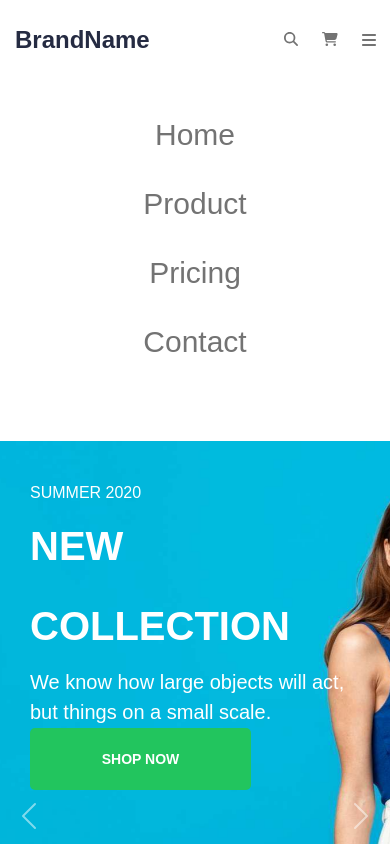
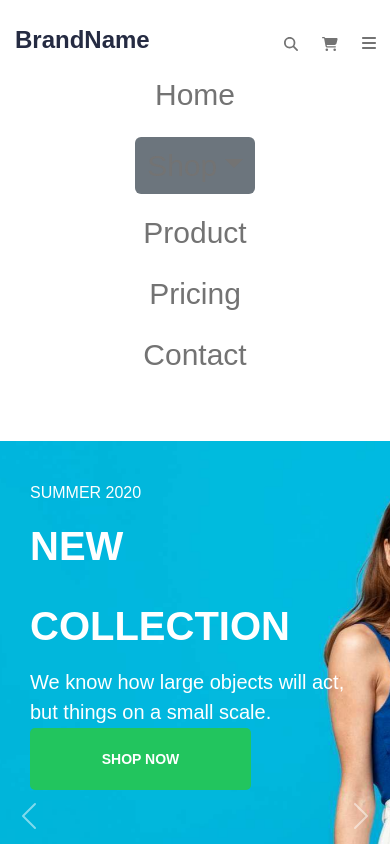
Before and after one commit to gokhangultan/gokhan-ecommerce, a React (Vite) app: page / in a window 390 px wide. Both pictures are taken after a click on the button 369 px from the left and 40 px from the top of the page. Shown: the top 844 px of the page. Built offline with nearby package versions, Linux system fonts and the light colour scheme.

Commit message:
all responsive done for home page, arbitrary and media queries cleaned

```diff
--- a/src/components/FeaturedCard.jsx
+++ b/src/components/FeaturedCard.jsx
@@ -17,10 +17,10 @@ export default function CategoryCard() {
                     <h4 className="text-xl leading-7">Loudest à la Madison #1 (L'integral)</h4>
                     <p>We focus on ergonomics and meeting you where you work. It's only a keystroke away.</p>
                     <div className="flex justify-between">
-                        <h6 className="text-xs font-container leading-4 text-[#737373]"><FontAwesomeIcon icon={faClock} style={{ color: "#8EC2F2" }} /> 22 April 2021</h6>
-                        <h6 className="text-xs font-container leading-4 text-[#737373]"><FontAwesomeIcon icon={faChartLine} style={{ color: "#23856D" }} /> 10 comments</h6>
+                        <h6 className="text-xs font-container leading-4 secondary-text "><FontAwesomeIcon icon={faClock} style={{ color: "#8EC2F2" }} /> 22 April 2021</h6>
+                        <h6 className="text-xs font-container leading-4 secondary-text "><FontAwesomeIcon icon={faChartLine} style={{ color: "#23856D" }} /> 10 comments</h6>
                     </div>
-                    <button className="hover:border-1 hover:border-[#23A6F0]  w-[101px] h-[24px] hover:bg-[#23A6F0] hover:text-white rounded-xl text-secondaryColor text-sm leading-6">Learn More <FontAwesomeIcon icon={faChevronRight} style={{ color: "#8EC2F2" }} /> </button>
+                    <button className="hover:border-1">Learn More <FontAwesomeIcon icon={faChevronRight} style={{ color: "#8EC2F2" }} /> </button>
                 </div>
             </div>
         </div>
--- a/src/index.css
+++ b/src/index.css
@@ -10,19 +10,6 @@
 @tailwind utilities;
 
 @media screen and (max-width:1940px) {
-  .mobile-menu nav {
-    display: none;
-    flex-direction: column;
-  }
-
-  .font-menu button {
-    display: none;
-  }
-
-  .mobile-logo {
-    display: none;
-  }
-
   .carousel-item img {
     height: 1500px;
     object-fit: cover;
@@ -37,19 +24,6 @@
 }
 
 @media screen and (max-width:1580px) {
-  .mobile-menu nav {
-    display: none;
-    flex-direction: column;
-  }
-
-  .font-menu button {
-    display: none;
-  }
-
-  .mobile-logo {
-    display: none;
-  }
-
   .carousel-item img {
     height: 750px;
     object-fit: cover;
@@ -62,23 +36,37 @@
     margin-left: 300px;
     margin-top: 120px;
   }
-
 }
 
 @media screen and (max-width:1440px) {
-  .mobile-menu nav {
-    display: none;
-    flex-direction: column;
+  .carousel-item img {
+    height: 750px;
+    object-fit: cover;
   }
 
-  .font-menu button {
-    display: none;
+  .carousel-item2 img {
+    height: 750px;
+    object-fit: contain;
+    margin-left: 300px;
+    margin-top: 120px;
+  }
+}
+
+@media screen and (max-width:1200px) {
+  .carousel-item img {
+    height: 750px;
+    object-fit: cover;
   }
 
-  .mobile-logo {
-    display: none;
+  .carousel-item2 img {
+    height: 750px;
+    object-fit: contain;
+    margin-left: 300px;
+    margin-top: 120px;
   }
+}
 
+@media screen and (max-width:992px) {
   .carousel-item img {
     height: 750px;
     object-fit: cover;
@@ -91,96 +79,16 @@
     margin-top: 120px;
   }
 
-}
-
-@media screen and (max-width:1200px) {
-  .mobile-menu nav {
-    display: none;
-    flex-direction: column;
-  }
-
-  .font-menu button {
-    display: none;
-  }
-
-  .mobile-logo {
-    display: none;
-  }
-
-  .carousel-item img {
-    height: 750px;
-    object-fit: cover;
-  }
-
-  .carousel-item2 img {
-    height: 750px;
-    object-fit: contain;
-    margin-left: 300px;
-    margin-top: 120px;
-  }
-
-}
-
-@media screen and (max-width:992px) {
-  .mobile-menu nav {
-    display: none;
-    flex-direction: column;
-  }
-
-  .font-menu button {
-    display: none;
-  }
-
-  .mobile-logo {
-    display: none;
-  }
-
-  .carousel-item img {
-    height: 750px;
-    object-fit: cover;
-  }
-
-  .product-mapping {
-    display: flex;
-    flex-direction: row
-  }
-
-  .carousel-item2 img {
-    height: 750px;
-    object-fit: contain;
-    margin-left: 300px;
-    margin-top: 120px;
-  }
-
   .featured-card {
     display: flex;
     flex-direction: column;
-
   }
 }
 
 @media screen and (max-width:768px) {
-  .mobile-menu nav {
-    display: none;
-    flex-direction: column;
-  }
-
-  .font-menu button {
-    display: none;
-  }
-
-  .mobile-logo {
-    display: none;
-  }
-
   .carousel-item img {
     height: 750px;
     object-fit: cover;
-  }
-
-  .product-mapping {
-    display: flex;
-    flex-direction: column
   }
 
   .carousel-item2 img {
@@ -189,34 +97,12 @@
     margin-left: 220px;
     margin-top: 220px;
   }
-
-  .carousel-2 {
-    margin-left: 5px;
-  }
 }
 
 @media screen and (max-width:640px) {
-  .mobile-menu nav {
-    display: flex;
-    flex-direction: column;
-  }
-
-  .font-menu button {
-    display: flex;
-  }
-
-  .mobile-logo {
-    display: flex;
-  }
-
   .carousel-item img {
     height: 750px;
     object-fit: cover;
-  }
-
-  .product-mapping {
-    display: flex;
-    flex-direction: column
   }
 
   .carousel-item2 img {
@@ -237,23 +123,9 @@
 }
 
 @media screen and (max-width:576px) {
-  .mobile-menu nav {
-    display: flex;
-    flex-direction: column;
-  }
-
-  .font-menu button {
-    display: flex;
-  }
-
   .carousel-item img {
     height: 750px;
     object-fit: cover;
-  }
-
-  .product-mapping {
-    display: flex;
-    flex-direction: column
   }
 
   .carousel-item2 img {
--- a/src/layouts/Footer.jsx
+++ b/src/layouts/Footer.jsx
@@ -65,14 +65,14 @@ export default function Footer() {
                                 onChange={handleInputChange}
                                 className="pl-2 py-3 rounded-md border-1 border-[#E6E6E6] text-gray-500 bg-[#F9F9F9]"
                             />
-                            <button type="submit" className="bg-[#23A6F0] text-[#E6E6E6] rounded-md border-1 w-[117px] h-[58px] hover:bg-white hover:text-[#23A6F0] hover:border-[#23A6F0]">Subscribe</button>
+                            <button type="submit" className="bg-[#23A6F0] text-[#E6E6E6] rounded-md border-1 w-[117px] h-[58px] hover:bg-white hover:primary-text hover:border-[#23A6F0]">Subscribe</button>
                         </form>
-                        <p className="text-[#737373] text-xs leading-7">Lore imp sum dolor Amit</p>
+                        <p className="secondary-text  text-xs leading-7">Lore imp sum dolor Amit</p>
                     </div>
                 </div>
             </div>
             <div className="w-[full] px-[50px] sm:px-[195px] py-4 bg-[#FAFAFA]">
-                <h6 className="font-bold leading-6 text-sm text-[#737373] text-center ">Made With Love By Gokhan Gultan All Right Reserved </h6>
+                <h6 className="font-bold leading-6 text-sm secondary-text  text-center ">Made With Love By Gokhan Gultan All Right Reserved </h6>
             </div>
         </div>
     )
--- a/src/layouts/Header.jsx
+++ b/src/layouts/Header.jsx
@@ -2,62 +2,94 @@ import { FontAwesomeIcon } from "@fortawesome/react-fontawesome";
 import { faUser, faHeart } from "@fortawesome/free-regular-svg-icons";
 import { faMagnifyingGlass, faCartShopping, faBars } from "@fortawesome/free-solid-svg-icons";
 import React, { useState } from 'react';
+import {
+    Dropdown,
+    DropdownToggle,
+    DropdownMenu,
+    DropdownItem,
+} from 'reactstrap';
 
-export default function Header() {
+export default function Header({ direction, ...args }) {
     const [isMenuVisible, setMenuVisible] = useState(false);
 
     const toggleMenuVisibility = () => {
         setMenuVisible(!isMenuVisible);
     };
+    const [dropdownOpen, setDropdownOpen] = useState(false);
+
+    const toggle = () => setDropdownOpen((prevState) => !prevState);
 
     return (
-        <header className={`xl:mx-[118px] lg:mx-[30px] md:mx-[15px] mx-[10px] xl:h-[91px] lg:h-[91px] md:h-[91px] sm:h-[91px] ${isMenuVisible ? 'h-[441px]' : ''} pt-4`} >
+        <header className={`xl:mx-[118px] lg:mx-[30px] md:mx-[15px] mx-[10px] lg:h-[91px]   ${isMenuVisible ? 'h-[441px]' : ''} pt-4`} >
             <div className='flex '>
-                <div className='hidden  sm:flex xl:flex lg:flex md:flex basis-2/5 '>
-                    <h3 className=' font-container xl:mx-[136px] lg:mx-[40px] md:mx-[20px] mx-[5px] text-[24px] font-bold font- text-[#252B42] leading-8'>BrandName</h3>
+                <div className='hidden  sm:hidden xl:flex lg:flex md:hidden basis-2/5 '>
+                    <h3 className=' xl:mx-[136px] lg:mx-[40px] md:mx-[20px] mx-[5px] text-[24px] font-bold font- text-[#252B42] leading-8'>BrandName</h3>
                 </div>
-                <div className=' sm:flex xl:flex lg:flex md:flex basis-4/5 mx-1'>
+                <div className=' sm:hidden xl:flex lg:flex md:hidden basis-4/5 mx-1'>
                     <nav className='hidden sm:flex xl:flex lg:flex md:flex xl:gap-4 sm:gap-2'>
                         <button>Home</button>
-                        <button onClick={toggleMenuVisibility} className="relative">Shop</button>
-                        <div className={`dropdown-content ${isMenuVisible ? 'absolute top-16 flex flex-row gap-3' : 'hidden'}`}>
-                            <a href="#">About</a>
-                            <a href="#">Team</a>
-                            <a href="#">Contact</a>
-                        </div>
+                        <Dropdown isOpen={dropdownOpen} toggle={toggle} direction={direction}>
+                            <DropdownToggle caret className="text-black border-none mt-1 hover:bg-gray-300">Shop</DropdownToggle>
+                            <DropdownMenu {...args}>
+
+                                <DropdownItem text>Team</DropdownItem>
+                                <DropdownItem disabled>Action (disabled)</DropdownItem>
+                                <DropdownItem divider />
+                                <DropdownItem header>Category</DropdownItem>
+                                <DropdownItem>For Men</DropdownItem>
+                                <DropdownItem>For Women</DropdownItem>
+                                <DropdownItem>Accessories</DropdownItem>
+                                <DropdownItem>For Kids Action</DropdownItem>
+                            </DropdownMenu>
+                        </Dropdown>
                         <button>About</button>
                         <button>Blog</button>
                         <button>Contact</button>
                         <button>Pages</button>
+
                     </nav>
                 </div>
                 <div className='flex basis-2/5 mx-1'>
-                    <div className=' hidden  sm:flex xl:flex lg:flex md:flex gap-4 '>
-                        <button className='font-container  text-primaryColor text-sm hover:text-white hover:bg-primaryColor rounded p-1'><FontAwesomeIcon icon={faUser} /> Login / Register</button>
-                        <button className='font-container text-primaryColor text-sm hover:text-white hover:bg-primaryColor rounded p-1'><FontAwesomeIcon icon={faMagnifyingGlass} /> </button>
-                        <button className='font-container text-primaryColor text-sm hover:text-white hover:bg-primaryColor rounded p-1'><FontAwesomeIcon icon={faCartShopping} /> 1</button>
-                        <button className='font-container text-primaryColor text-sm hover:text-white hover:bg-primaryColor rounded p-1'><FontAwesomeIcon icon={faHeart} /> 1</button>
+                    <div className=' hidden  sm:hidden xl:flex lg:flex md:hidden gap-4 '>
+                        <button className='  header-button'><FontAwesomeIcon icon={faUser} /> Login / Register</button>
+                        <button className=' header-button'><FontAwesomeIcon icon={faMagnifyingGlass} /> </button>
+                        <button className=' header-button'><FontAwesomeIcon icon={faCartShopping} /> 1</button>
+                        <button className=' header-button'><FontAwesomeIcon icon={faHeart} /> 1</button>
                     </div>
                 </div>
             </div>
             <div className="flex justify-between">
-                <div className='flex  mobile-logo'>
-                    <h3 className=' font-container xl:mx-[136px] lg:mx-[40px] md:mx-[20px] mx-[5px] text-[24px] font-bold font- text-[#252B42] leading-8 pb-2'>BrandName</h3>
+                <div className='flex lg:hidden  '>
+                    <h3 className='  xl:mx-[136px] lg:mx-[40px] md:mx-[20px] mx-[5px] text-[24px] font-bold font- text-[#252B42] leading-8 pb-2'>BrandName</h3>
                 </div>
-                <div className='flex-2 mx-1 my-2 font-menu'>
+                <div className='flex-2 mx-1 my-2 flex lg:hidden'>
                     <div className='flex gap-4 '>
-                        <button className='font-container text-secondaryColor text-sm'><FontAwesomeIcon icon={faMagnifyingGlass} /> </button>
-                        <button className='font-container text-secondaryColor text-sm '><FontAwesomeIcon icon={faCartShopping} /> </button>
+                        <button className=' text-secondaryColor text-sm'><FontAwesomeIcon icon={faMagnifyingGlass} /> </button>
+                        <button className=' text-secondaryColor text-sm '><FontAwesomeIcon icon={faCartShopping} /> </button>
                         <button onClick={toggleMenuVisibility} className="text-secondaryColor" ><FontAwesomeIcon icon={faBars} /></button>
                     </div>
                 </div>
             </div>
-            <div className={`mobile-menu  ${isMenuVisible ? '' : 'hidden'}`}>
-                <nav className='2xl:hidden xl:hidden lg:hidden md:hidden sm:hidden mt-5 gap-4'>
-                    <button className='text-[30px] leading-[45px] font-container text-secondaryColor'>Home</button>
-                    <button className='text-[30px] leading-[45px] font-container text-secondaryColor'>Product</button>
-                    <button className='text-[30px] leading-[45px] font-container text-secondaryColor'>Pricing</button>
-                    <button className='text-[30px] leading-[45px] font-container text-secondaryColor'>Contact</button>
+            <div className={`${isMenuVisible ? 'flex flex-col' : 'hidden'}`}>
+                <nav className='flex lg:hidden  flex-col  mt-2 gap-3'>
+                    <button className='text-[30px] leading-[45px]  text-secondaryColor'>Home</button>
+                    <Dropdown isOpen={dropdownOpen} toggle={toggle} direction={direction} className="text-center">
+                        <DropdownToggle caret className="text-[30px] leading-[45px]  text-secondaryColor border-none mt-1 hover:bg-gray-300">Shop</DropdownToggle>
+                        <DropdownMenu {...args}>
+
+                            <DropdownItem text>Team</DropdownItem>
+                            <DropdownItem disabled>Action (disabled)</DropdownItem>
+                            <DropdownItem divider />
+                            <DropdownItem header>Category</DropdownItem>
+                            <DropdownItem>For Men</DropdownItem>
+                            <DropdownItem>For Women</DropdownItem>
+                            <DropdownItem>Accessories</DropdownItem>
+                            <DropdownItem>For Kids Action</DropdownItem>
+                        </DropdownMenu>
+                    </Dropdown>
+                    <button className='text-[30px] leading-[45px]  text-secondaryColor'>Product</button>
+                    <button className='text-[30px] leading-[45px]  text-secondaryColor'>Pricing</button>
+                    <button className='text-[30px] leading-[45px]  text-secondaryColor'>Contact</button>
                 </nav>
             </div>
         </header>
--- a/src/pages/Home.jsx
+++ b/src/pages/Home.jsx
@@ -50,7 +50,7 @@ export default function Home() {
                 <h4 className=" text-xl leading-[30px] align-middle mb-3">Featured Products</h4>
                 <h3 className="font-bold text-2xl leading-[32px]  text-[#252B42] mb-3">BESTSELLER PRODUCTS</h3>
                 <p className="text-sm leading-5 align-middle mb-5">Problems trying to resolve the conflict between</p>
-                <div className="product-mapping flex flex-wrap gap-3 justify-between  ">
+                <div className=" flex flex-wrap flex-row gap-3 justify-between  ">
                     <ProductCard />
                     <ProductCard />
                     <ProductCard />
@@ -66,7 +66,7 @@ export default function Home() {
             <div className="relative text-white carousel-item2 mb-5">
                 <div className="">
                     <Carousel2 />
-                    <div className="absolute top-[10px] left-[10px] sm:top-[180px] sm:left-[240px] z-10 flex flex-col text-left gap-4 carousel-2 w-[300px] sm:w-[500px]">
+                    <div className="absolute top-[10px] left-[10px] sm:top-[180px] lg:left-[240px] z-10 flex flex-col text-left gap-4 carousel-2 w-[300px] md:w-[400px]">
                         <div><h5 className="text-xl font-bold  leading-[24px]">SUMMER 2020</h5></div>
                         <div>
                             <h1 className="font-bold text-4xl sm:text-6xl leading-[40px] sm:leading-[80px]">Vita Classic Product</h1>
@@ -102,7 +102,7 @@ export default function Home() {
                 <div className="flex flex-col items-center flex-wrap gap-3 ">
                     <h6 className="font-bold text-sm leading-6 primary-text">Practice Advice</h6>
                     <h2 className="h2-home text-5xl">Featured Posts</h2>
-                    <p className="text-[#737373] text-sm leading-5 w-[369px] text-center">Problems trying to resolve the conflict between the two major realms of Classical physics: Newtonian mechanics </p>
+                    <p className="secondary-text  text-sm leading-5 w-[369px] text-center">Problems trying to resolve the conflict between the two major realms of Classical physics: Newtonian mechanics </p>
                 </div>
                 <div className="featured-card flex flex-row  gap-2 mt-5 justify-center flex-wrap ">
                     <FeaturedCard />
```
Also changed, not shown: src/App.css (+21 -1 lines), src/components/ProductCard.jsx (+16 -16 lines).
